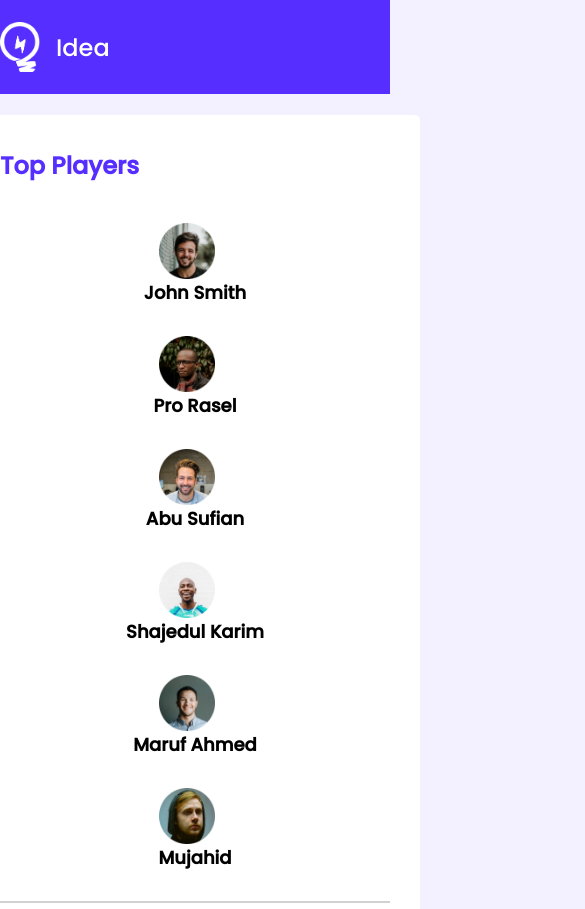
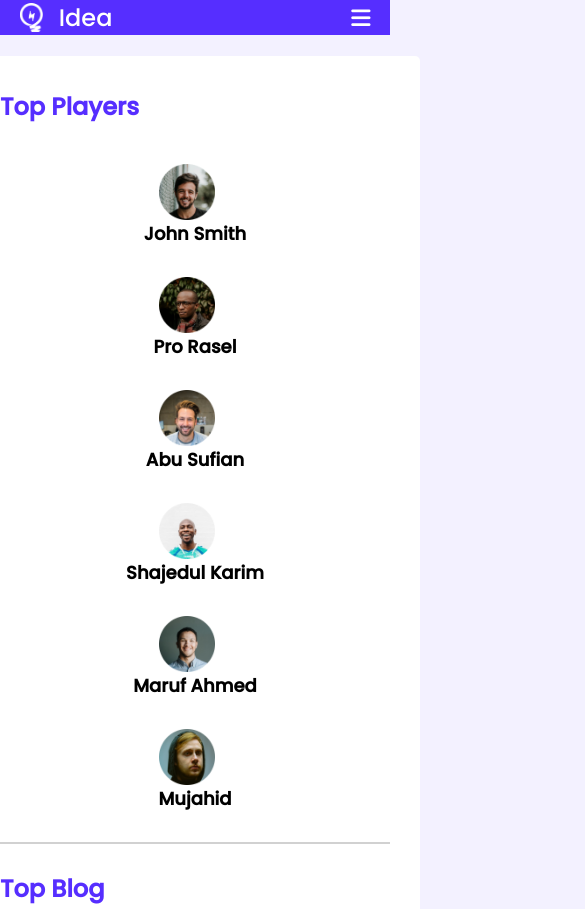
Before and after one commit to ahsan-emon/leader-board-css3, a plain HTML site: page index.html in a window 390 px wide. Shown: the top 909 px of the page, 585 px wide, since content can reach past the window. Drawn offline with Linux system fonts and the light colour scheme.

Commit message:
Try to responsive header part
But need to be fixed

```diff
--- a/css/style.css
+++ b/css/style.css
@@ -57,6 +57,9 @@ nav {
   margin-left: 16px;
   font-size: 24px;
   color: #fff;
+}
+.menu-area .fa-bars {
+  display: none;
 }
 .menu-area ul {
   list-style: none;
@@ -192,6 +195,30 @@ top players style
  Media Queries
  ---------------- */
 @media only screen and (max-width: 688px) {
+  header {
+    width: 100%;
+  }
+  nav {
+    width: 90%;
+    height: auto;
+  }
+  .logo-area img {
+    width: 7%;
+    height: auto;
+  }
+  .menu-area .menu {
+    display: none;
+  }
+  .menu-area .fa-bars {
+    display: block;
+    font-size: 22px;
+    color: #fff;
+    cursor: pointer;
+  }
+
+  .fa-bars:hover .menu {
+    display: block;
+  }
   .container {
     width: 100%;
   }
--- a/index.html
+++ b/index.html
@@ -17,7 +17,8 @@
                 <span>Idea</span>
             </div>
             <div class="menu-area">
-                <ul>
+                <i class="fas fa-bars"></i>
+                <ul class="menu">
                     <li><a href="">Home</a></li>
                     <li><a href="">About</a></li>
                     <li><a href="">Works</a></li>
```
